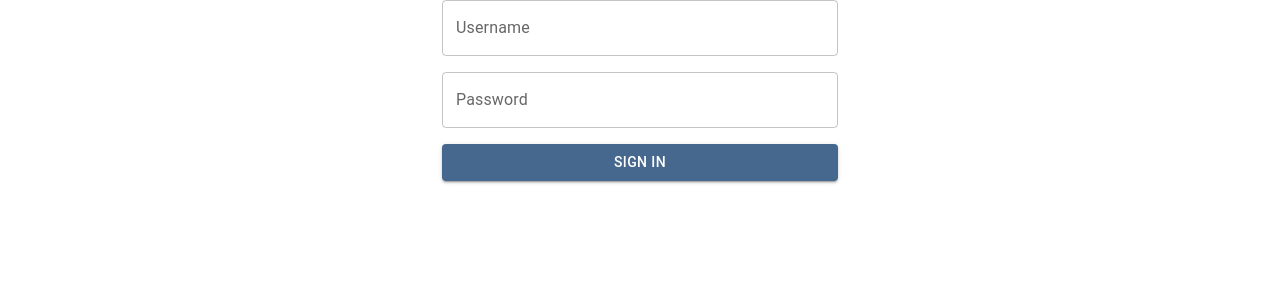
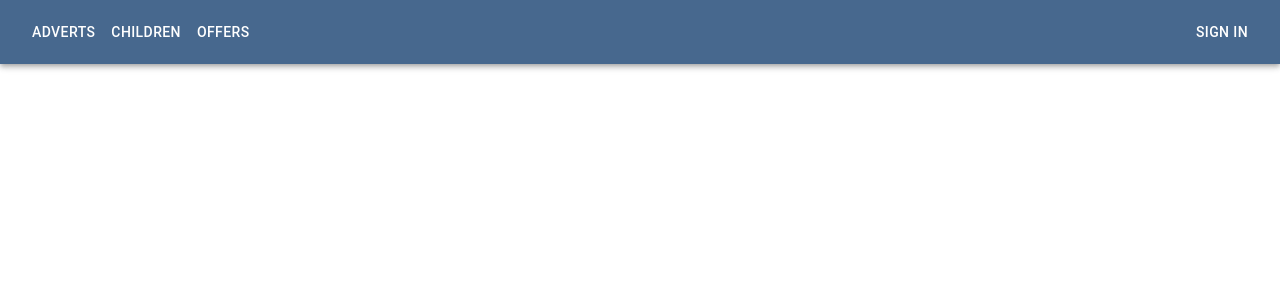
Before and after one commit to edalholt/TDT4237-trustedSitters-Vulnerable-Application, a React (Create React App) app in the folder frontend/: page / in a window 1280 px wide. Shown: the top 300 px of the page. Built offline with nearby package versions, Linux system fonts and the light colour scheme.

Commit message:
Add router

```diff
--- a/frontend/package.json
+++ b/frontend/package.json
@@ -14,6 +14,7 @@
     "axios": "^0.22.0",
     "react": "^17.0.2",
     "react-dom": "^17.0.2",
+    "react-router-dom": "^5.3.0",
     "react-scripts": "4.0.3"
   },
   "scripts": {
--- a/frontend/src/App.jsx
+++ b/frontend/src/App.jsx
@@ -1,15 +1,72 @@
 import React, { useState, useEffect, useRef } from "react";
+import { BrowserRouter as Router, Switch, Route, Link } from "react-router-dom";
 import Container from "@mui/material/Container";
+import AppBar from "@mui/material/AppBar";
+import Grid from "@mui/material/Grid";
 
+import Button from "@mui/material/Button";
+import Toolbar from "@mui/material/Toolbar";
 import LoginForm from "./components/LoginForm";
 
 const App = () => {
   const [user, setUser] = useState(null);
 
+  const signOut = () => {
+    window.localStorage.removeItem("user");
+    window.localStorage.removeItem("refresh_token");
+    window.localStorage.removeItem("access_token");
+    setUser(null);
+  };
+
+  useEffect(() => {
+    const loggedUserJSON = window.localStorage.getItem("user");
+    if (loggedUserJSON) {
+      const user = JSON.parse(loggedUserJSON);
+      setUser(user);
+    }
+  }, []);
+
   return (
-    <Container maxWidth='md'>
-      <LoginForm setUser={setUser}></LoginForm>
-    </Container>
+    <Router>
+      <AppBar position='static'>
+        <Toolbar>
+          <Grid container>
+            <Grid item>
+              <Button color='inherit' component={Link} to='/adverts'>
+                adverts
+              </Button>
+              <Button color='inherit' component={Link} to='/children'>
+                children
+              </Button>
+              <Button color='inherit' component={Link} to='/offers'>
+                offers
+              </Button>
+            </Grid>
+          </Grid>
+          <Grid container justifyContent='flex-end'>
+            <Grid item>
+              {user ? (
+                <Button color='inherit' onClick={signOut}>
+                  Sign Out
+                </Button>
+              ) : (
+                <Button color='inherit' component={Link} to='/login'>
+                  Sign In
+                </Button>
+              )}
+            </Grid>
+          </Grid>
+        </Toolbar>
+      </AppBar>
+      <Container maxWidth='md'>
+        <Switch>
+          <Route path='/login'>
+            <LoginForm setUser={setUser} />
+          </Route>
+          <Route path='/'>{/* <Home /> */}</Route>
+        </Switch>
+      </Container>
+    </Router>
   );
 };
 
--- a/frontend/src/components/LoginForm.jsx
+++ b/frontend/src/components/LoginForm.jsx
@@ -46,10 +46,13 @@ const LoginForm = ({ setUser }) => {
         username: username,
         password: password,
       });
-
       setUser(response.user);
+      window.localStorage.setItem("user", JSON.stringify(response.user));
       window.localStorage.setItem("refresh_token", response.refresh);
       window.localStorage.setItem("access_token", response.access);
+      console.log("Signed in successfully");
+      setUsername("");
+      setPassword("");
     } catch (err) {
       setSnackbarOpen(true);
       setUsernameErrorText("Wrong username or password");
@@ -60,10 +63,15 @@ const LoginForm = ({ setUser }) => {
     <>
       <Container maxWidth='xs'>
         <form onSubmit={onSubmit}>
-          <Stack spacing={2}>
+          <Stack spacing={2} padding={2}>
+            <img
+              alt='logo'
+              src='https://cdn.pixabay.com/photo/2014/08/15/22/27/house-insurance-419058_960_720.jpg'
+            />
             <TextField
               label='Username'
               onInput={(e) => setUsername(e.target.value)}
+              value={username}
               error={!!usernameErrorText}
               helperText={usernameErrorText}
             />
@@ -72,6 +80,7 @@ const LoginForm = ({ setUser }) => {
               label='Password'
               type='password'
               onInput={(e) => setPassword(e.target.value)}
+              value={password}
               error={!!passwordErrorText}
               helperText={passwordErrorText}
             ></TextField>
```
Also changed, not shown: 1 other file (tests, documents, lock files or other folders).
